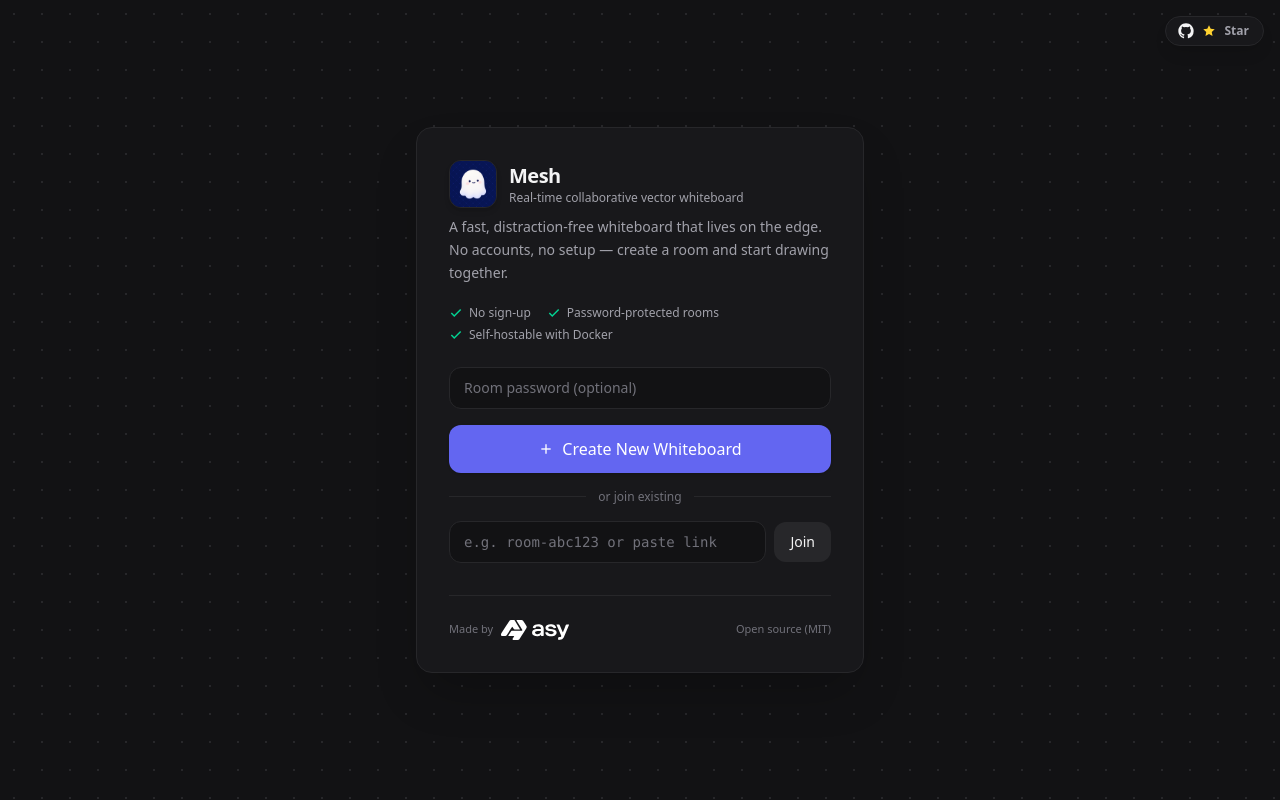
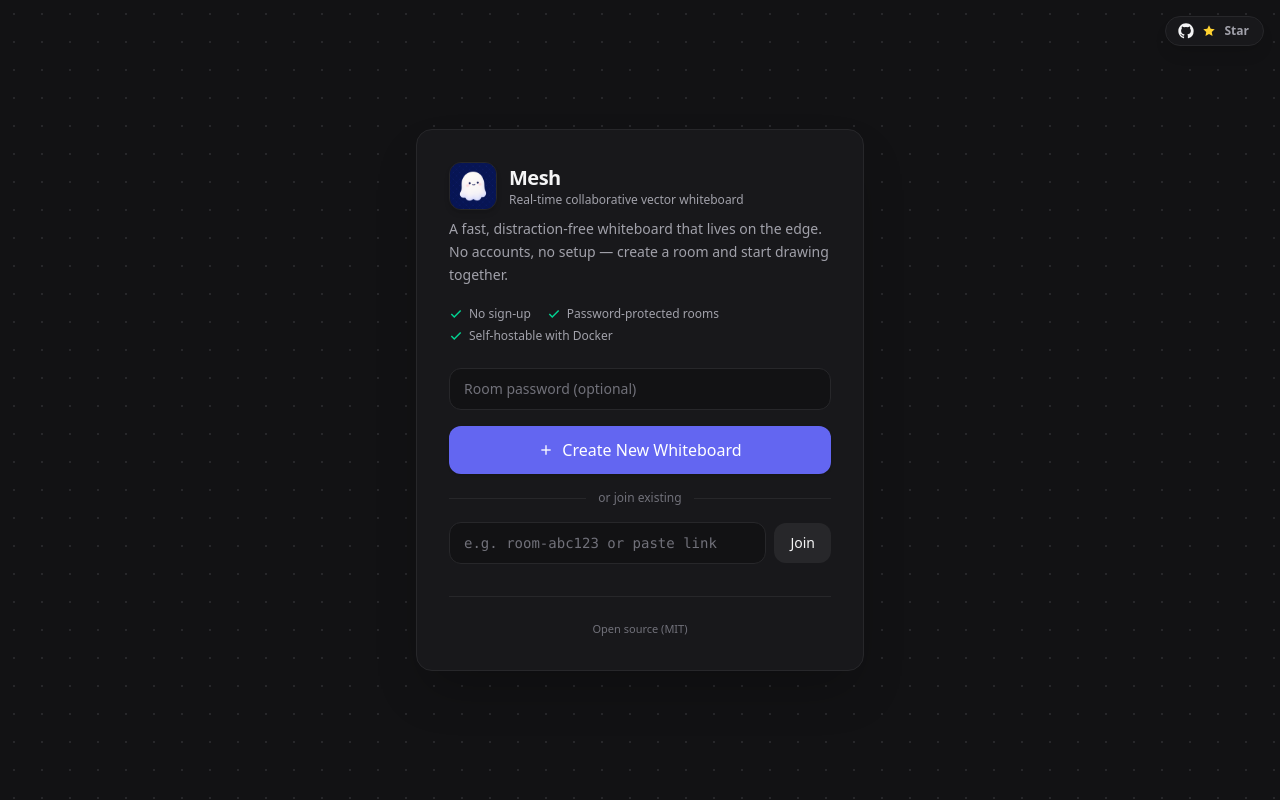
Before and after one commit to VUXXE/Mesh, a SvelteKit app: page / in a window 1280 px wide. Built offline with nearby package versions, Linux system fonts and the light colour scheme; no server answers.

Commit message:
design(landing): drop Made by credit from footer

```diff
--- a/src/routes/+page.svelte
+++ b/src/routes/+page.svelte
@@ -244,22 +244,13 @@
 		</div>
 
 		<!-- Footer -->
-		<div
-			class="mt-8 flex items-center justify-between border-t border-(--surface-2) pt-6 text-[11px] text-(--ink-3)"
-		>
-			<div class="flex items-center gap-2">
-				<span>Made by</span>
-				<img src="/made-by-white.svg" alt="Made by" class="madeby-dark h-5 w-auto" />
-				<img src="/made-by-black.svg" alt="Made by" class="madeby-light h-5 w-auto" />
-			</div>
+		<div class="mt-8 border-t border-(--surface-2) pt-6 text-center text-[11px] text-(--ink-3)">
 			<a
 				href="https://github.com/VUXXE/Mesh"
 				target="_blank"
 				rel="noopener noreferrer"
-				class="transition-colors hover:text-(--ink-1)"
+				class="transition-colors hover:text-(--ink-1)">Open source (MIT)</a
 			>
-				Open source (MIT)
-			</a>
 		</div>
 	</div>
 </main>
@@ -269,13 +260,4 @@
 		background-image: radial-gradient(circle, var(--grid-dot) 1px, transparent 1px);
 		background-size: 28px 28px;
 	}
-	.madeby-light {
-		display: none;
-	}
-	:global(html.light) .madeby-light {
-		display: block;
-	}
-	:global(html.light) .madeby-dark {
-		display: none;
-	}
 </style>
```
Also changed, not shown: static/made-by-black.svg (deleted), static/made-by-white.svg (deleted).
